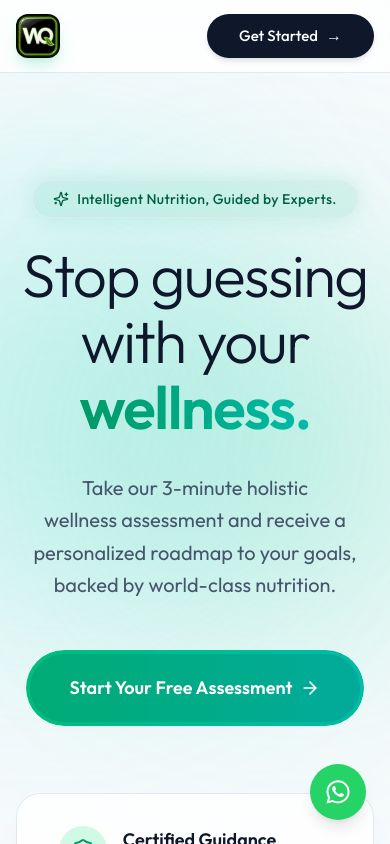
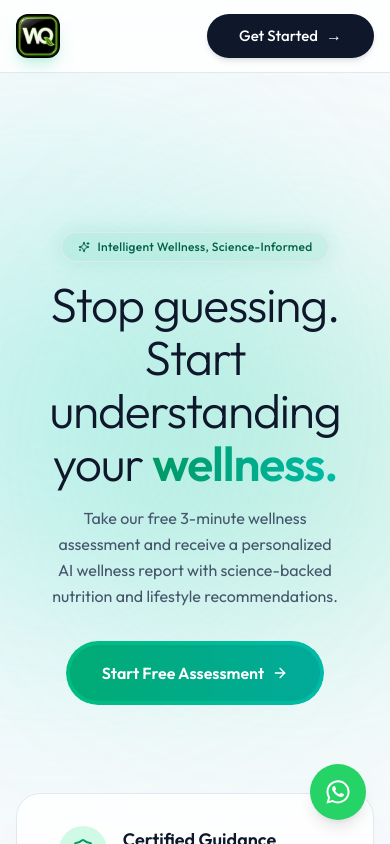
Before and after one commit to veeiq/WelliQo, a Next.js app in the folder apps/web/: page / in a window 390 px wide. Shown: the top 844 px of the page. Built offline with nearby package versions, Linux system fonts and the light colour scheme.

Commit message:
style: make home page hero more compact on mobile to fit above the fold

```diff
--- a/apps/web/src/app/(assessment)/layout.tsx
+++ b/apps/web/src/app/(assessment)/layout.tsx
@@ -38,15 +38,18 @@ export default function AssessmentLayout({ children }: { children: React.ReactNo
           <div className="flex items-center space-x-2">
             <Link
               href="/"
-              className="flex items-center gap-3 group opacity-80 hover:opacity-100 transition-opacity"
+              className="flex items-center gap-2 group opacity-90 hover:opacity-100 transition-opacity"
             >
-              <div className="relative h-9 w-9 flex items-center justify-center group-hover:scale-105 transition-transform">
+              <div className="relative h-8 w-8 sm:h-9 sm:w-9 flex items-center justify-center group-hover:scale-105 transition-transform">
                 <img
                   src="/logo.jpg"
                   alt="WelliQo"
                   className="w-full h-full object-contain rounded-xl shadow-lg"
                 />
               </div>
+              <span className="font-semibold text-base sm:text-lg tracking-tight text-slate-900 dark:text-white">
+                Welli<span className="text-emerald-500">Q</span>o
+              </span>
             </Link>
           </div>
 
--- a/apps/web/src/app/(main)/page.tsx
+++ b/apps/web/src/app/(main)/page.tsx
@@ -13,18 +13,18 @@ export default function HomePage() {
         <div className="absolute top-1/4 left-1/4 w-96 h-96 bg-emerald-400/20 dark:bg-emerald-500/10 rounded-full blur-[120px] mix-blend-multiply dark:mix-blend-screen pointer-events-none" />
         <div className="absolute bottom-1/4 right-1/4 w-[30rem] h-[30rem] bg-teal-400/20 dark:bg-teal-500/10 rounded-full blur-[120px] mix-blend-multiply dark:mix-blend-screen pointer-events-none" />
 
-        <div className="relative z-10 mx-auto max-w-5xl animate-in fade-in slide-in-from-bottom-8 duration-1000 flex flex-col items-center">
-          <div className="mb-6 inline-flex items-center gap-2 rounded-full border border-emerald-500/30 bg-emerald-500/10 px-5 py-2 text-sm font-medium tracking-wide text-emerald-800 dark:text-emerald-300 backdrop-blur-md shadow-[0_0_20px_rgba(16,185,129,0.15)]">
-            <Sparkles className="h-4 w-4" />
-            <span>Intelligent Nutrition, Guided by Experts.</span>
+        <div className="relative z-10 mx-auto max-w-5xl animate-in fade-in slide-in-from-bottom-8 duration-1000 flex flex-col items-center mt-8 sm:mt-0">
+          <div className="mb-4 sm:mb-6 inline-flex items-center gap-2 rounded-full border border-emerald-500/30 bg-emerald-500/10 px-4 sm:px-5 py-1.5 sm:py-2 text-xs sm:text-sm font-medium tracking-wide text-emerald-800 dark:text-emerald-300 backdrop-blur-md shadow-[0_0_20px_rgba(16,185,129,0.15)]">
+            <Sparkles className="h-3 w-3 sm:h-4 sm:w-4" />
+            <span>Intelligent Wellness, Science-Informed</span>
           </div>
 
-          <h1 className="mb-8 text-balance text-6xl font-light tracking-tight text-slate-900 dark:text-white sm:text-7xl lg:text-[5.5rem] leading-[1.1]">
-            Stop guessing with <br className="hidden md:block"/> your <span className="font-semibold text-transparent bg-clip-text bg-gradient-to-r from-emerald-600 to-teal-500 dark:from-emerald-400 dark:to-teal-300">wellness.</span>
+          <h1 className="mb-4 sm:mb-8 text-balance text-5xl font-light tracking-tight text-slate-900 dark:text-white sm:text-7xl lg:text-[5.5rem] leading-[1.1]">
+            Stop guessing. <br className="hidden md:block"/> Start understanding your <span className="font-semibold text-transparent bg-clip-text bg-gradient-to-r from-emerald-600 to-teal-500 dark:from-emerald-400 dark:to-teal-300">wellness.</span>
           </h1>
 
-          <p className="mx-auto max-w-2xl text-balance text-xl leading-relaxed text-slate-600 dark:text-slate-300 sm:text-2xl mb-12">
-            Take our 3-minute holistic wellness assessment and receive a personalized roadmap to your goals, backed by world-class nutrition.
+          <p className="mx-auto max-w-2xl text-balance text-base leading-relaxed text-slate-600 dark:text-slate-300 sm:text-2xl mb-8 sm:mb-12 px-2">
+            Take our free 3-minute wellness assessment and receive a personalized AI wellness report with science-backed nutrition and lifestyle recommendations.
           </p>
 
           <Link
@@ -33,9 +33,9 @@ export default function HomePage() {
           >
             <span className="absolute inset-0 bg-gradient-to-r from-emerald-500 via-teal-500 to-emerald-500 rounded-full blur opacity-70 group-hover:opacity-100 transition-opacity duration-500 animate-pulse"></span>
             <span className="absolute inset-0 bg-gradient-to-r from-emerald-500 to-teal-500 rounded-full"></span>
-            <span className="relative flex items-center gap-2 rounded-full bg-slate-900/10 dark:bg-black/20 px-10 py-5 text-lg font-semibold text-white transition-all duration-300 group-hover:bg-transparent">
-              Start Your Free Assessment
-              <ArrowRight className="h-5 w-5 transition-transform group-hover:translate-x-1" />
+            <span className="relative flex items-center gap-2 rounded-full bg-slate-900/10 dark:bg-black/20 px-8 py-4 sm:px-10 sm:py-5 text-base sm:text-lg font-semibold text-white transition-all duration-300 group-hover:bg-transparent">
+              Start Free Assessment
+              <ArrowRight className="h-4 w-4 sm:h-5 sm:w-5 transition-transform group-hover:translate-x-1" />
             </span>
           </Link>
         </div>
--- a/apps/web/src/app/layout.tsx
+++ b/apps/web/src/app/layout.tsx
@@ -46,7 +46,7 @@ export default function RootLayout({ children }: Readonly<{ children: ReactNode
                     Welli<span className="text-emerald-500">Q</span>o
                   </span>
                 </div>
-                <p className="text-sm font-medium text-emerald-400">Intelligent Nutrition, Guided by Experts.</p>
+                <p className="text-sm font-medium text-emerald-400">Intelligent Wellness, Science-Informed</p>
                 <div className="space-y-2 pt-2 text-slate-500">
                   <p>
                     <strong>Independent Herbalife Associate:</strong><br/> Alok Kumar Mahapatra
```
